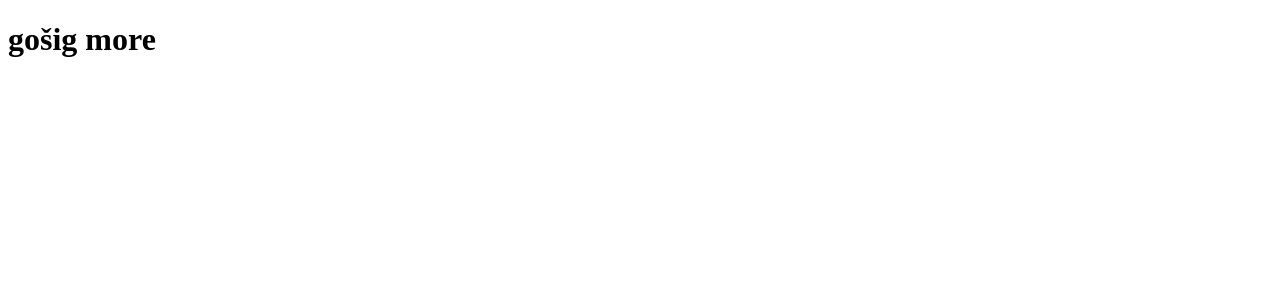
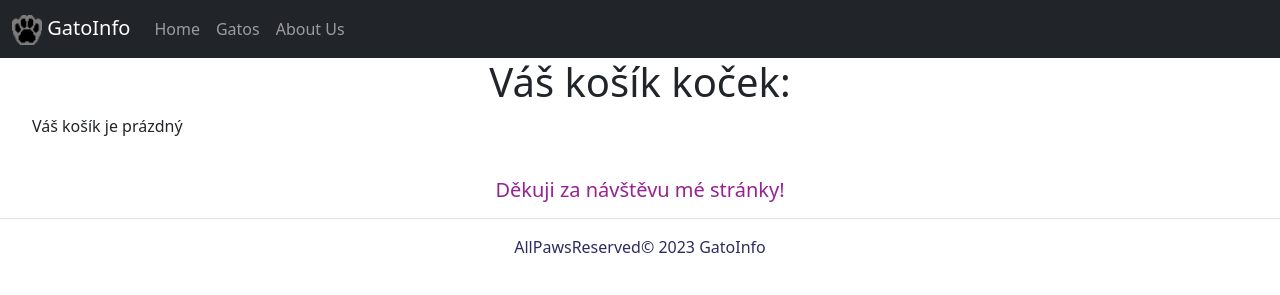
Before and after one commit to roubal2/GatoInfo, a plain HTML site: page cart.html in a window 1280 px wide. Drawn offline with nearby package versions, Linux system fonts and the light colour scheme.

Commit message:
commit 6

```diff
--- a/cart.html
+++ b/cart.html
@@ -4,9 +4,65 @@
     <meta charset="UTF-8">
     <meta http-equiv="X-UA-Compatible" content="IE=edge">
     <meta name="viewport" content="width=device-width, initial-scale=1.0">
+    <link rel="stylesheet" href="https://cdn.jsdelivr.net/npm/bootstrap@5.2.3/dist/css/bootstrap.min.css">
+    <link rel="stylesheet" href="CSS.css">
     <title>Document</title>
 </head>
 <body>
-    <h1>gošig more</h1>
+    <nav class="navbar navbar-expand-md navbar-dark bg-dark">
+        <div class="container-fluid">
+          <a class="navbar-brand" href="#">
+            <img src="IMGS/gat.png" alt="gat_img" width="30" height="30" class="d-inline-block">
+            GatoInfo
+          </a>
+          <button class="navbar-toggler" type="button" data-toggle="collapse" data-target="#navbarNav" aria-controls="navbarNav" aria-expanded="false" aria-label="Toggle navigation">
+            <span class="navbar-toggler-icon"></span>
+          </button>
+          <div class="collapse navbar-collapse" id="navbarNav">
+            <ul class="navbar-nav">
+              <li class="nav-item">
+                <a class="nav-link" href="index.html">Home</a>
+              </li>
+              <li class="nav-item">
+                <a class="nav-link" href="gatos.html">Gatos</a>
+              </li>
+              <li class="nav-item">
+                <a class="nav-link" href="about_us.html">About Us</a>
+              </li>
+            </ul>
+          </div>
+        </div>
+      </nav>
+
+      <h1 class="text-center">Váš košík koček:</h1>
+
+      <ul id="cart-items"></ul>
+
+      <footer class="py-3 my-4">
+        <h5 class="nav justify-content-center border-bottom pb-3 mb-3" id="footer-title">Děkuji za návštěvu mé stránky!</h5>
+        <p class="text-center" id="footer-text">AllPawsReserved© 2023 GatoInfo</p>
+      </footer>
 </body>
+<script>
+    function renderCartItems() {
+        const cartItems = JSON.parse(localStorage.getItem('cart')) || [];
+        const cartItemsContainer = document.getElementById('cart-items');
+
+        cartItemsContainer.innerHTML = '';
+
+        if (cartItems.length === 0) {
+            const emptyMessage = document.createElement('p');
+            emptyMessage.textContent = 'Váš košík je prázdný';
+            cartItemsContainer.appendChild(emptyMessage);
+        } else {
+            cartItems.forEach(itemId => {
+                const item = document.createElement('li');
+                item.textContent = 'Kočka s ID ${itemId}';
+                cartItemsContainer.appendChild(listItem);
+            });
+        }
+    }
+
+    renderCartItems();
+</script>
 </html>
```
